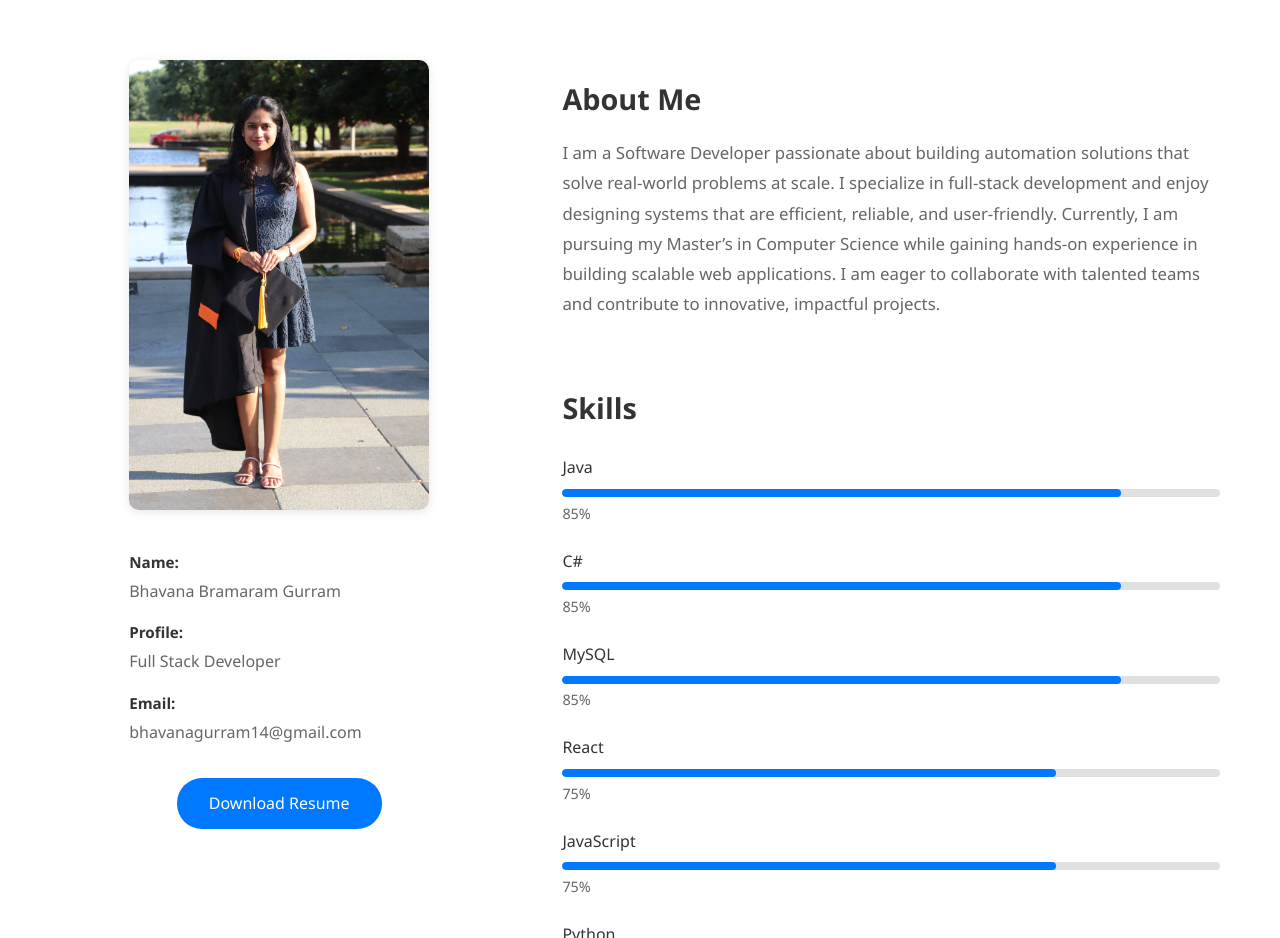
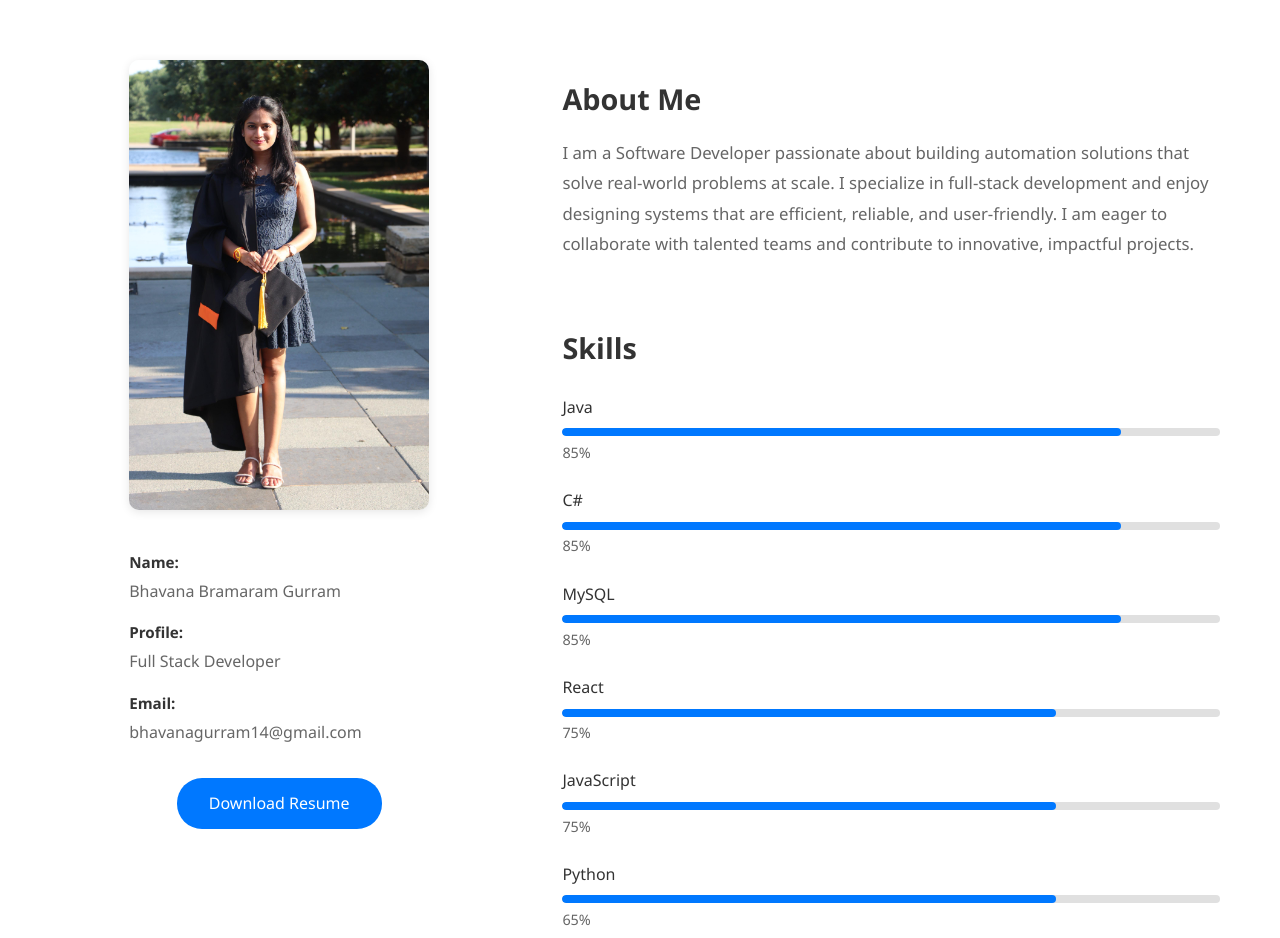
Before and after one commit to bhavanagurram14/bhavanagurram14.github.io, a plain HTML site: page index.html in a window 1280 px wide. Shown: the part 820-1758 px from the top of the page. Drawn offline with Linux system fonts and the light colour scheme.

Commit message:
Modifying about me

```diff
--- a/index.html
+++ b/index.html
@@ -66,7 +66,8 @@
                 <div class="about-right">
                     <h3>About Me</h3>
                     <p class="about-description">
-                        I am a Software Developer passionate about building automation solutions that solve real-world problems at scale. I specialize in full-stack development and enjoy designing systems that are efficient, reliable, and user-friendly. Currently, I am pursuing my Master’s in Computer Science while gaining hands-on experience in building scalable web applications. I am eager to collaborate with talented teams and contribute to innovative, impactful projects.
+                        I am a Software Developer passionate about building automation solutions that solve real-world problems at scale. I specialize in full-stack development and enjoy designing systems that are efficient, reliable, and user-friendly.
+                        I am eager to collaborate with talented teams and contribute to innovative, impactful projects.
                     </p>
                 </br>
                     <h3 class="skills-heading">Skills</h3>
```
